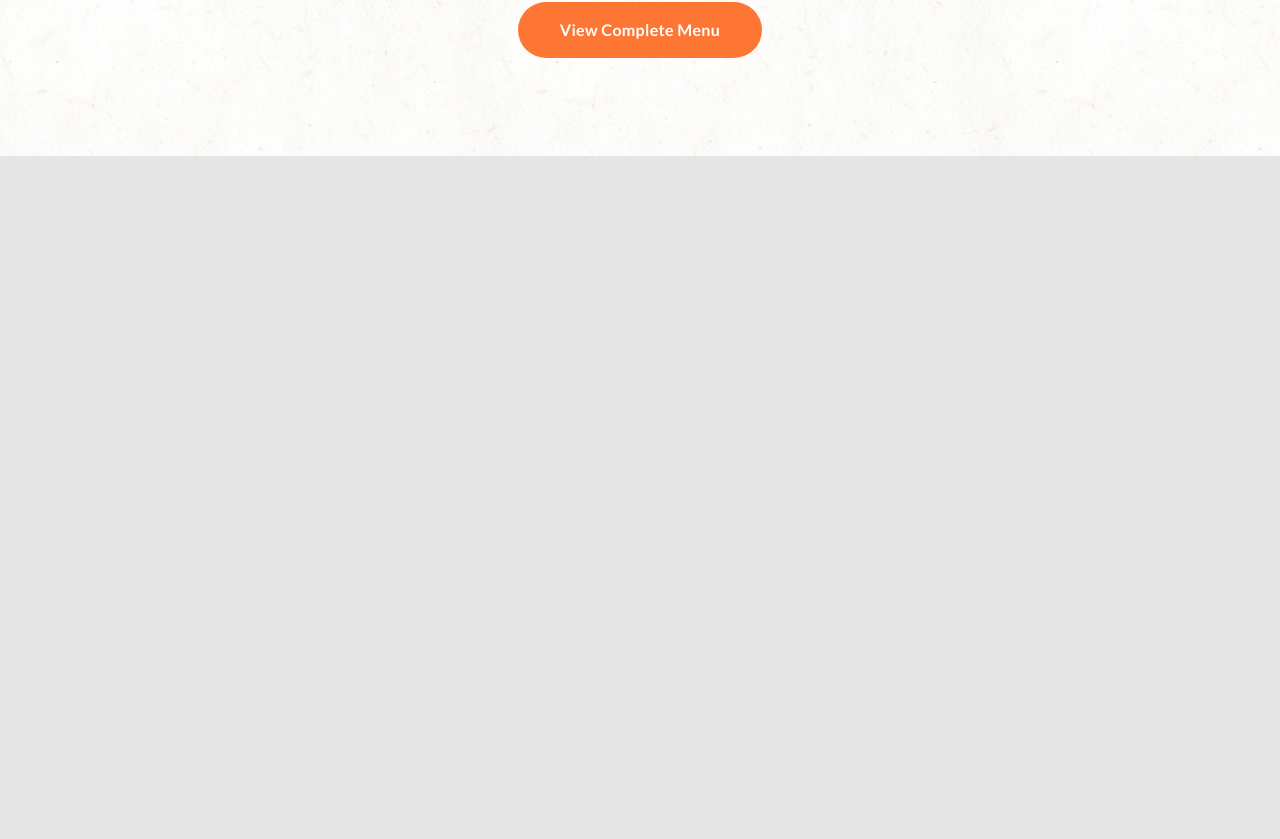
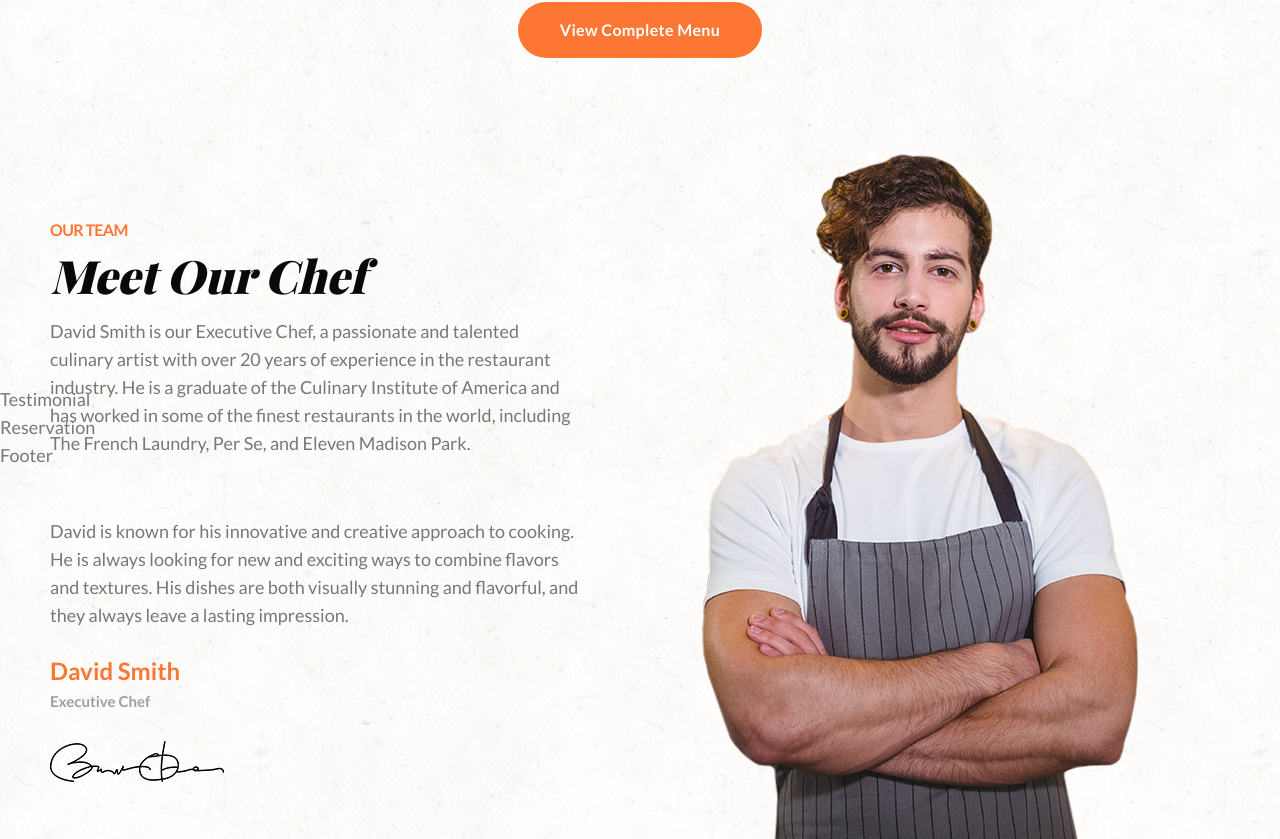
Before and after one commit to Mountain-bear7/restaurant_exam, a React (Create React App) app: page / in a window 1280 px wide. Shown: the part 2731-3570 px from the top of the page. Before the commit the page ends 2887 px from the top, so only its background shows below. Built offline with nearby package versions, Linux system fonts and the light colour scheme; the HTML template or start-up script is replaced by a standard one; a web font is replaced by a local one.

Commit message:
add team component

```diff
--- a/src/components/Team.jsx
+++ b/src/components/Team.jsx
@@ -1,7 +1,52 @@
 import React from 'react';
-
+import {teamData} from '../data'
+import { motion } from 'framer-motion';
+import {fadeIn} from '../variants'
 const Team = () => {
-  return <div>Team</div>;
+  const {
+    pretitle,
+    title,
+    sub1,
+    sub2,
+    name,
+    occupation,
+    signatureImg,
+    chefImg
+  } = teamData
+  return (
+    <section className='relative top-96 z-10 lg:top-[480px] mih-h-[720px]'>
+      <div className="container mx-auto">
+        <div className='flex flex-col lg:flex-row gap-x-[120px] items-center lg:items-start'>
+          <motion.div
+            variants={fadeIn('down', 'tween', 0.6, 1.6 )}
+            initial='hidden'
+            whileInView={'show'}
+            className='flex-1 text-center lg:text-left lg:pt-16'
+          >
+            <div className="pretitle">{pretitle}</div>
+            <h2 className='h2 capitalize'>{title}</h2>
+            <p className='mb-[60px]'>{sub1}</p>
+            <p>{sub2}</p>
+            <div className='my-[26px]'>
+              <div className='text-2xl capitalize font-semibold text-accent'>{name}</div>
+              <div className='text-[15px] font-semibold capitalize text-grey/70'>{occupation}</div>
+            </div>
+            <div className='flex justify-center lg:justify-start mb-6 lg:mb-0'>
+              <img src={signatureImg} alt="" />
+            </div>
+          </motion.div>
+          <motion.div
+            variants={fadeIn('up', 'tween', 0.7, 1.6)}
+            initial='hidden'
+            whileInView={'show'}
+            className='flex-1'
+          >
+            <img src={chefImg} alt="" />
+          </motion.div>
+        </div>
+      </div>
+    </section>
+  );
 };
 
 export default Team;
--- a/src/data.js
+++ b/src/data.js
@@ -91,9 +91,9 @@ export const menuData = {
 export const teamData = {
   pretitle: 'our team',
   title: 'meet our chef',
-  sub1: ' Lorem ipsum dolor sit amet consectetur adipisicing elit. Reiciendis adipisci repudiandae enim ratione corrupti voluptatum suscipit distinctio dolor.',
-  sub2: 'Sequi exercitationem quae deserunt reiciendis nesciunt perferendis atque quisquam, odit facere! Minima esse reiciendis, magnam fugiat totam maxime consequatur perspiciatis voluptas consequuntur.',
-  name: 'sara peter',
+  sub1: 'David Smith is our Executive Chef, a passionate and talented culinary artist with over 20 years of experience in the restaurant industry. He is a graduate of the Culinary Institute of America and has worked in some of the finest restaurants in the world, including The French Laundry, Per Se, and Eleven Madison Park.',
+  sub2: 'David is known for his innovative and creative approach to cooking. He is always looking for new and exciting ways to combine flavors and textures. His dishes are both visually stunning and flavorful, and they always leave a lasting impression.',
+  name: 'david smith',
   occupation: 'executive chef',
   signatureImg: SignatureImg,
   chefImg: ChefImg,
```
